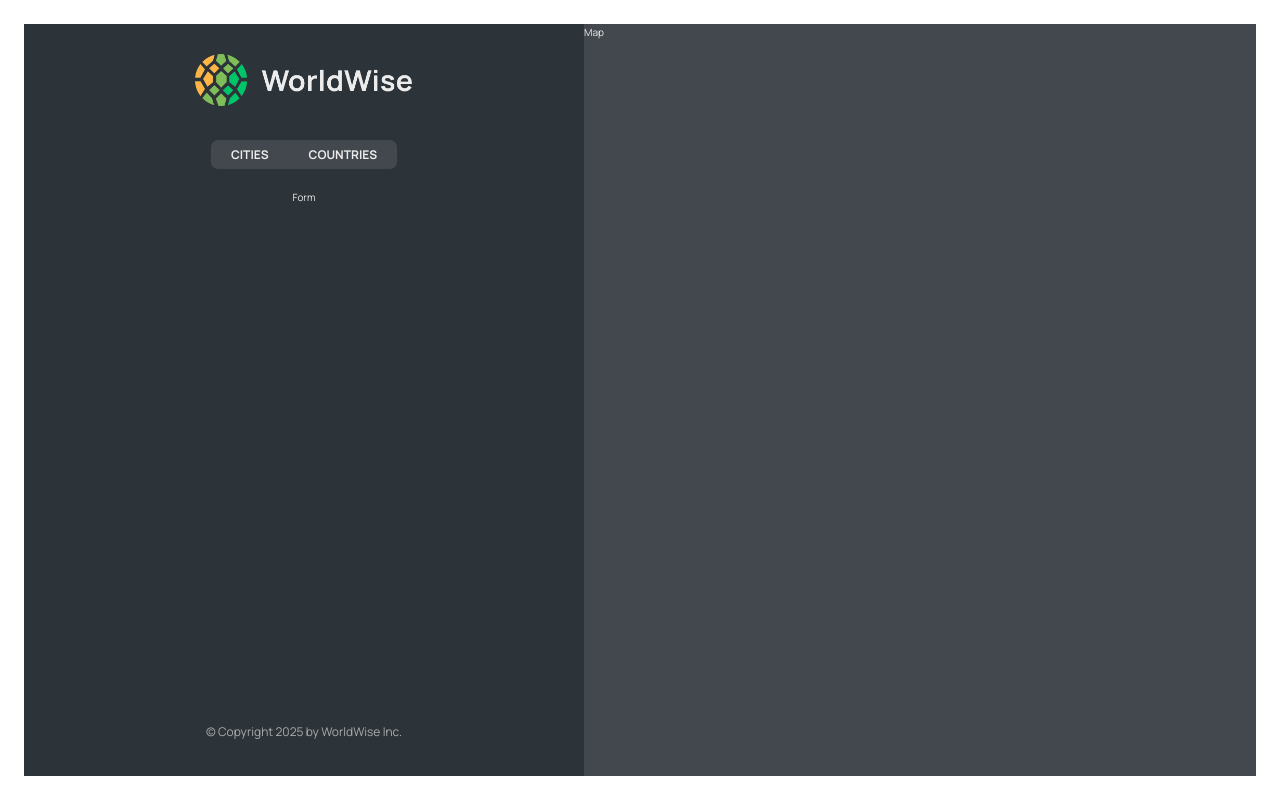
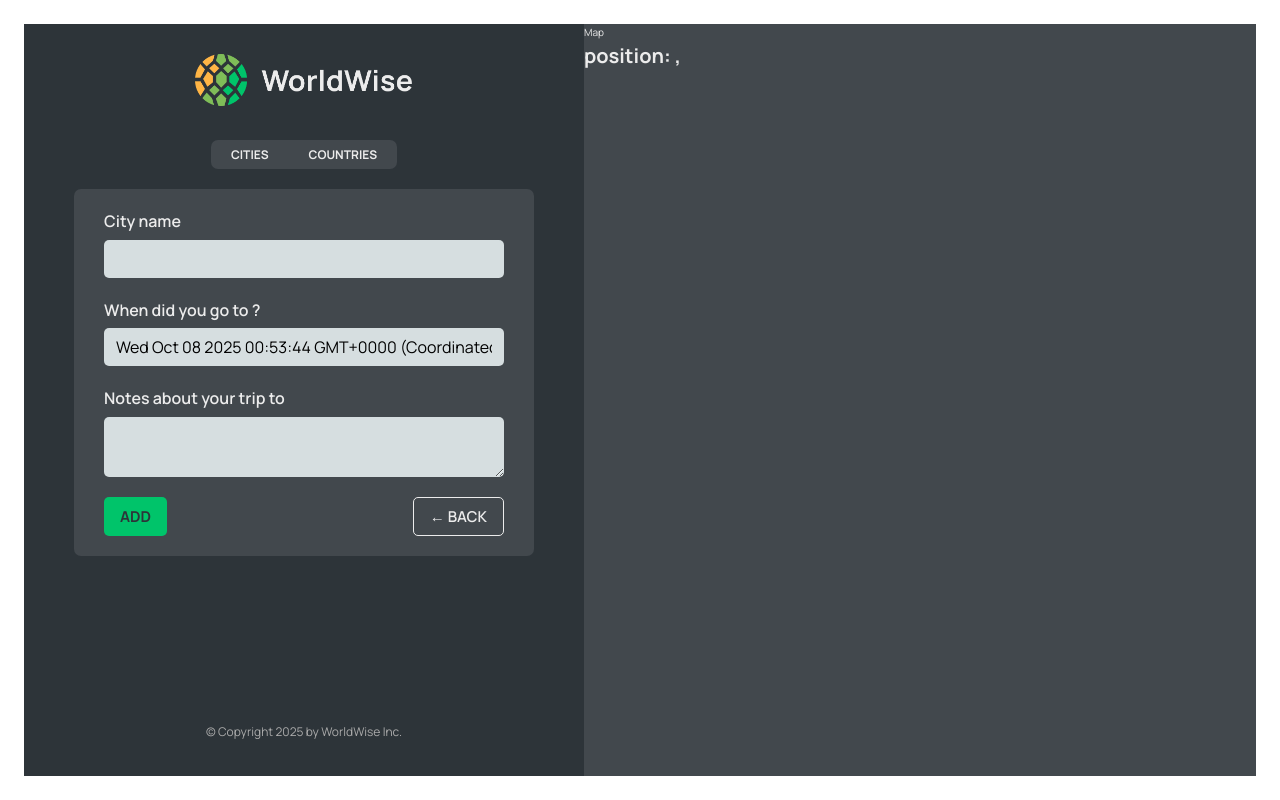
Before and after one commit to LP2X0X/WorldWise, a React (Vite) app: page /app/form in a window 1280 px wide. Built offline with nearby package versions, Linux system fonts and the light colour scheme; data requests are answered from the project's data file.

Commit message:
Add new stuff

```diff
--- a/data/cities.json
+++ b/data/cities.json
@@ -46,7 +46,7 @@
         "lat": 38.727881642324164,
         "lng": -9.140900099907554
       },
-      "id": 73930385
+      "id": 73930386
     },
     {
       "cityName": "Y",
@@ -58,7 +58,7 @@
         "lat": 38.727881642324164,
         "lng": -9.140900099907554
       },
-      "id": 73930385
+      "id": 73930387
     }
 
   ]
--- a/package.json
+++ b/package.json
@@ -25,6 +25,6 @@
     "eslint-plugin-react-hooks": "^5.2.0",
     "eslint-plugin-react-refresh": "^0.4.20",
     "globals": "^16.4.0",
-    "vite": "^7.1.7"
+    "vite": "^7.1.9"
   }
 }
--- a/src/App.jsx
+++ b/src/App.jsx
@@ -1,4 +1,4 @@
-import { BrowserRouter, Route, Routes } from "react-router-dom";
+import { BrowserRouter, Navigate, Route, Routes } from "react-router-dom";
 import { useEffect, useState } from "react";
 
 import Product from "./pages/Product";
@@ -10,6 +10,7 @@
 import CityList from "./components/CityList";
 import CountryList from "./components/CountryList";
 import City from "./components/City";
+import Form from "./components/Form";
 
 const BASE_URL = "http://localhost:8000";
 
@@ -43,10 +44,7 @@
           <Route path="pricing" element={<Pricing />} />
           <Route path="login" element={<Login />} />
           <Route path="app" element={<AppLayout />}>
-            <Route
-              index
-              element={<CityList cities={cities} isLoading={isLoading} />}
-            ></Route>
+            <Route index element={<Navigate replace to="cities" />}></Route>
             <Route
               path="cities"
               element={<CityList cities={cities} isLoading={isLoading} />}
@@ -56,7 +54,7 @@
               path="countries"
               element={<CountryList cities={cities} isLoading={isLoading} />}
             ></Route>
-            <Route path="form" element={<p>Form</p>}></Route>
+            <Route path="form" element={<Form></Form>}></Route>
           </Route>
           <Route path="*" element={<PageNotFound />} />
         </Routes>
--- /dev/null
+++ b/src/components/Button.jsx
@@ -0,0 +1,11 @@
+import styles from "./Button.module.css";
+
+function Button({ children, onClick, type }) {
+  return (
+    <button onClick={onClick} className={`${styles.btn} ${styles[type]}`}>
+      {children}
+    </button>
+  );
+}
+
+export default Button;
--- a/src/components/City.jsx
+++ b/src/components/City.jsx
@@ -1,4 +1,4 @@
-import { useParams } from "react-router-dom";
+import { useParams, useSearchParams } from "react-router-dom";
 import styles from "./City.module.css";
 
 const formatDate = (date) =>
@@ -10,6 +10,11 @@
   }).format(new Date(date));
 
 function City() {
+  const [searchParams, setSearchParams] = useSearchParams();
+
+  const lat = searchParams.get("lat");
+  const lng = searchParams.get("lng");
+
   const { id } = useParams();
   // TEMP DATA
   const currentCity = {
--- a/src/components/CityItem.jsx
+++ b/src/components/CityItem.jsx
@@ -9,11 +9,14 @@
   }).format(new Date(date));
 
 function CityItem({ city }) {
-  const { cityName, emoji, date, id } = city;
+  const { cityName, emoji, date, id, position } = city;
 
   return (
     <li>
-      <Link className={styles.cityItem} to={`${id}`}>
+      <Link
+        className={styles.cityItem}
+        to={`${id}?lat=${position.lat}&lng=${position.lng}`}
+      >
         <span className={styles.emoji}>{emoji} </span>
         <h3 className={styles.name}>{cityName}</h3>
         <time className={styles.date}>({formatDate(date)})</time>
--- a/src/components/CountryList.jsx
+++ b/src/components/CountryList.jsx
@@ -27,7 +27,7 @@
   return (
     <ul className={styles.countryList}>
       {countries.map((country) => (
-        <CountryItem country={country} />
+        <CountryItem country={country} key={country.country} />
       ))}
     </ul>
   );
--- a/src/components/Form.jsx
+++ b/src/components/Form.jsx
@@ -1,8 +1,10 @@
 // "https://api.bigdatacloud.net/data/reverse-geocode-client?latitude=0&longitude=0"
 
 import { useState } from "react";
+import Button from "../components/Button";
 
 import styles from "./Form.module.css";
+import { useNavigate } from "react-router-dom";
 
 export function convertToEmoji(countryCode) {
   const codePoints = countryCode
@@ -13,6 +15,8 @@
 }
 
 function Form() {
+  const navigate = useNavigate();
+
   const [cityName, setCityName] = useState("");
   const [country, setCountry] = useState("");
   const [date, setDate] = useState(new Date());
@@ -49,8 +53,16 @@
       </div>
 
       <div className={styles.buttons}>
-        <button>Add</button>
-        <button>&larr; Back</button>
+        <Button type="primary">Add</Button>
+        <Button
+          type="back"
+          onClick={(e) => {
+            e.preventDefault();
+            navigate(-1);
+          }}
+        >
+          &larr; Back
+        </Button>
       </div>
     </form>
   );
--- a/src/components/Map.jsx
+++ b/src/components/Map.jsx
@@ -1,7 +1,21 @@
+import { useNavigate, useSearchParams } from "react-router-dom";
 import styles from "./Map.module.css";
 
 function Map() {
-  return <div className={styles.mapContainer}>Map</div>;
+  const navigate = useNavigate();
+  const [searchParams, setSearchParams] = useSearchParams();
+
+  const lat = searchParams.get("lat");
+  const lng = searchParams.get("lng");
+
+  return (
+    <div className={styles.mapContainer} onClick={() => navigate("form")}>
+      Map
+      <h1>
+        position: {lat}, {lng}
+      </h1>
+    </div>
+  );
 }
 
 export default Map;
```
Also changed, not shown: 1 other file (tests, documents, lock files or other folders).
